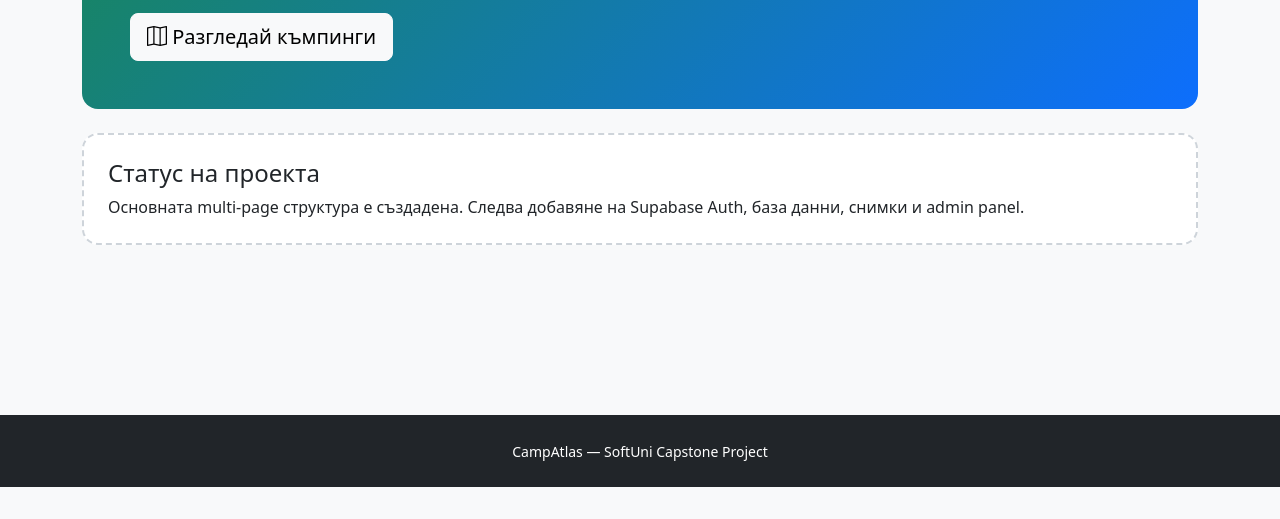
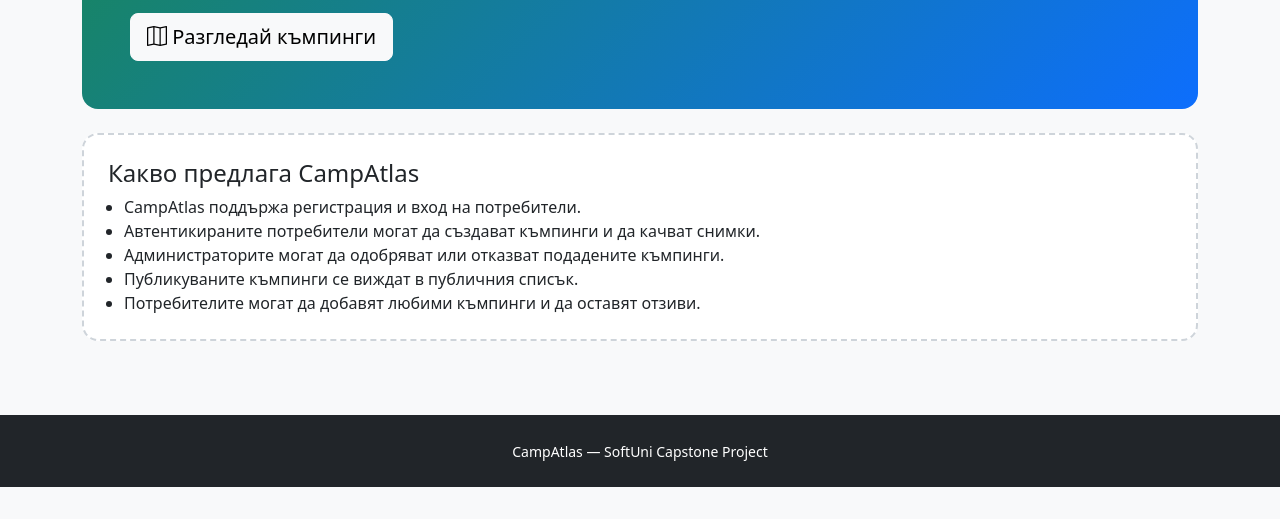
Before and after one commit to AngelGoranchev/campatlas, a website built with Vite: page index.html in a window 1280 px wide. Shown: the part 281-800 px from the top of the page. Built offline with nearby package versions, Linux system fonts and the light colour scheme.

Commit message:
docs: add live demo and update home status

```diff
--- a/index.html
+++ b/index.html
@@ -77,11 +77,14 @@
       </section>
 
       <section class="placeholder-box p-4">
-        <h2 class="h4">Статус на проекта</h2>
-        <p class="mb-0">
-          Основната multi-page структура е създадена. Следва добавяне на Supabase Auth,
-          база данни, снимки и admin panel.
-        </p>
+        <h2 class="h4">Какво предлага CampAtlas</h2>
+        <ul class="mb-0 ps-3">
+          <li>CampAtlas поддържа регистрация и вход на потребители.</li>
+          <li>Автентикираните потребители могат да създават къмпинги и да качват снимки.</li>
+          <li>Администраторите могат да одобряват или отказват подадените къмпинги.</li>
+          <li>Публикуваните къмпинги се виждат в публичния списък.</li>
+          <li>Потребителите могат да добавят любими къмпинги и да оставят отзиви.</li>
+        </ul>
       </section>
     </main>
 
```
Also changed, not shown: README.md.
